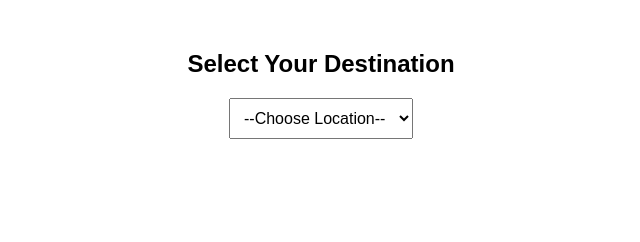
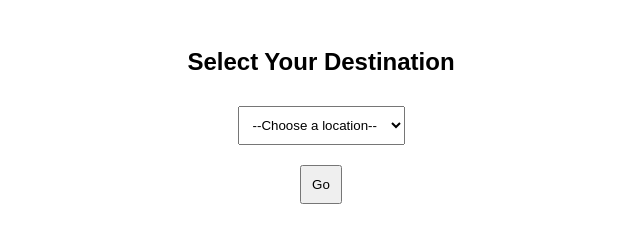
Before and after one commit to mrunmayiiii/PBL, a plain HTML site: page index.html in a window 1280 px wide. Shown: the whole page, without its empty margins (319-959 px from the left). Drawn offline with Linux system fonts and the light colour scheme.

Commit message:
Update index.html

```diff
--- a/index.html
+++ b/index.html
@@ -5,32 +5,40 @@
     <meta name="viewport" content="width=device-width, initial-scale=1.0">
     <title>College Navigation</title>
     <style>
-        body { font-family: Arial, sans-serif; text-align: center; margin: 50px; }
-        select { padding: 10px; font-size: 16px; }
+        body { font-family: Arial, sans-serif; text-align: center; padding: 20px; }
+        select, button { padding: 10px; margin: 10px; }
     </style>
 </head>
 <body>
     <h2>Select Your Destination</h2>
-    <select id="locationDropdown">
-        <option value="">--Choose Location--</option>
-        <option value="A1">A1 Building</option>
-        <option value="A2">A2 Building</option>
-        <option value="A3">A3 Building</option>
-        <option value="Parking">Parking</option>
-        <option value="Canteen">Canteen</option>
-        <option value="GirlsHostel">Girls' Hostel</option>
-        <option value="BoysHostel">Boys' Hostel</option>
-        <option value="FE">FE Building</option>
+
+    <select id="locationSelect">
+        <option value="">--Choose a location--</option>
+        <option value="https://maps.app.goo.gl/qf6Qh4RQJbv8zsHt6">A1 Building</option>
+        <option value="https://maps.app.goo.gl/GoZ4LBHQewUf8b3eA">A2 Building</option>
+        <option value="https://maps.app.goo.gl/GoZ4LBHQewUf8b3eA">A3 Building</option>
+        <option value="https://maps.app.goo.gl/ay1KdjioFSAmqQ5s9">Parking</option>
+        <option value="https://maps.app.goo.gl/LYZAc2iYqhNHM1fQ6">Canteen</option>
+        <option value="https://maps.app.goo.gl/Wp3XmAVpB4Gww2G87">Girls' Hostel</option>
+        <option value="https://maps.app.goo.gl/grZ81arvMJuNHhys5">Boys' Hostel</option>
+        <option value="https://maps.app.goo.gl/L4yN237wNCsHF9sEA">FE Building</option>
+        <option value="https://maps.app.goo.gl/nciCKokNdgT8FdLm6">EDC</option>
+
     </select>
 
+    <br>
+    <button onclick="navigate()">Go</button>
+
     <script>
-        document.getElementById("locationDropdown").addEventListener("change", function() {
-            var selectedLocation = this.value;
-            if (selectedLocation) {
-                alert("You selected: " + selectedLocation);
-                // In future, you can redirect to a map or AR navigation
+        function navigate() {
+            let dropdown = document.getElementById("locationSelect");
+            let url = dropdown.value;
+            if (url) {
+                window.location.href = url;
+            } else {
+                alert("Please select a location!");
             }
-        });
+        }
     </script>
 </body>
 </html>
```
